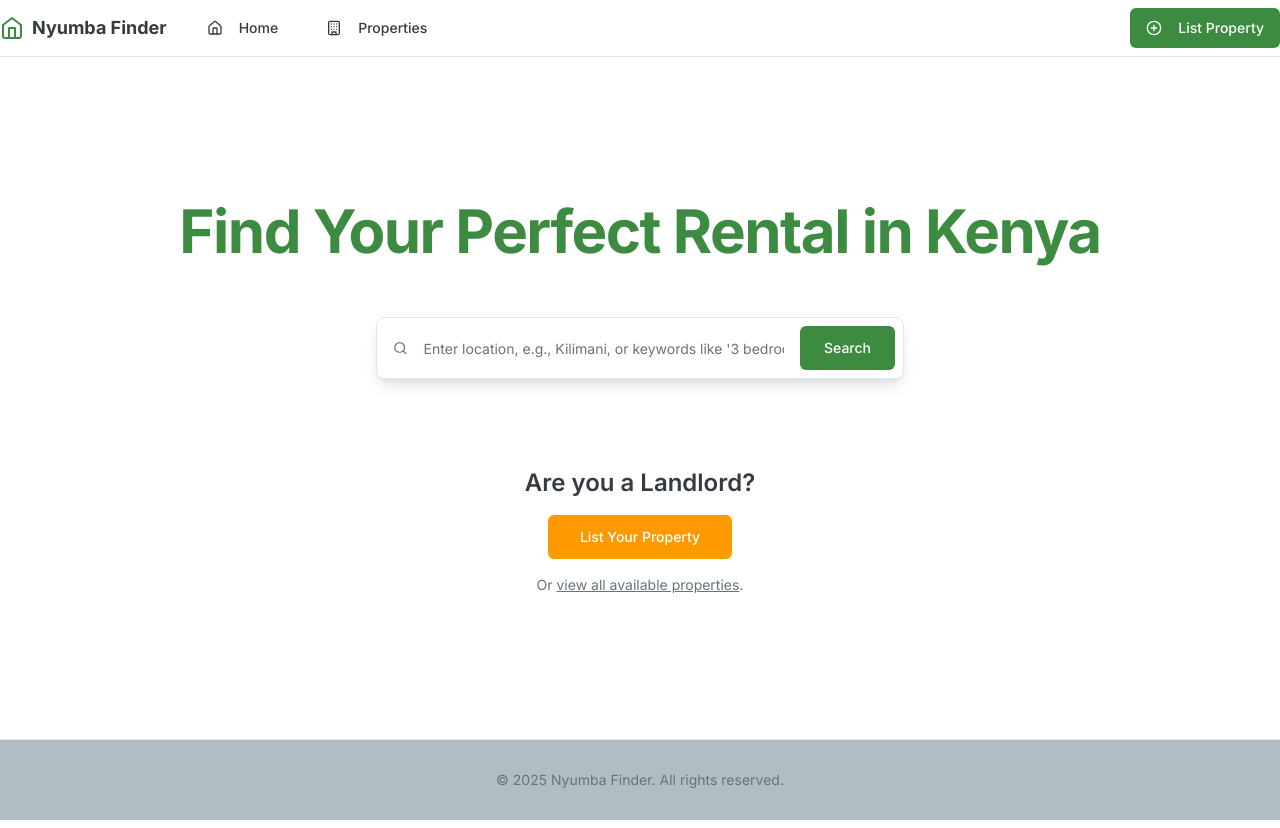
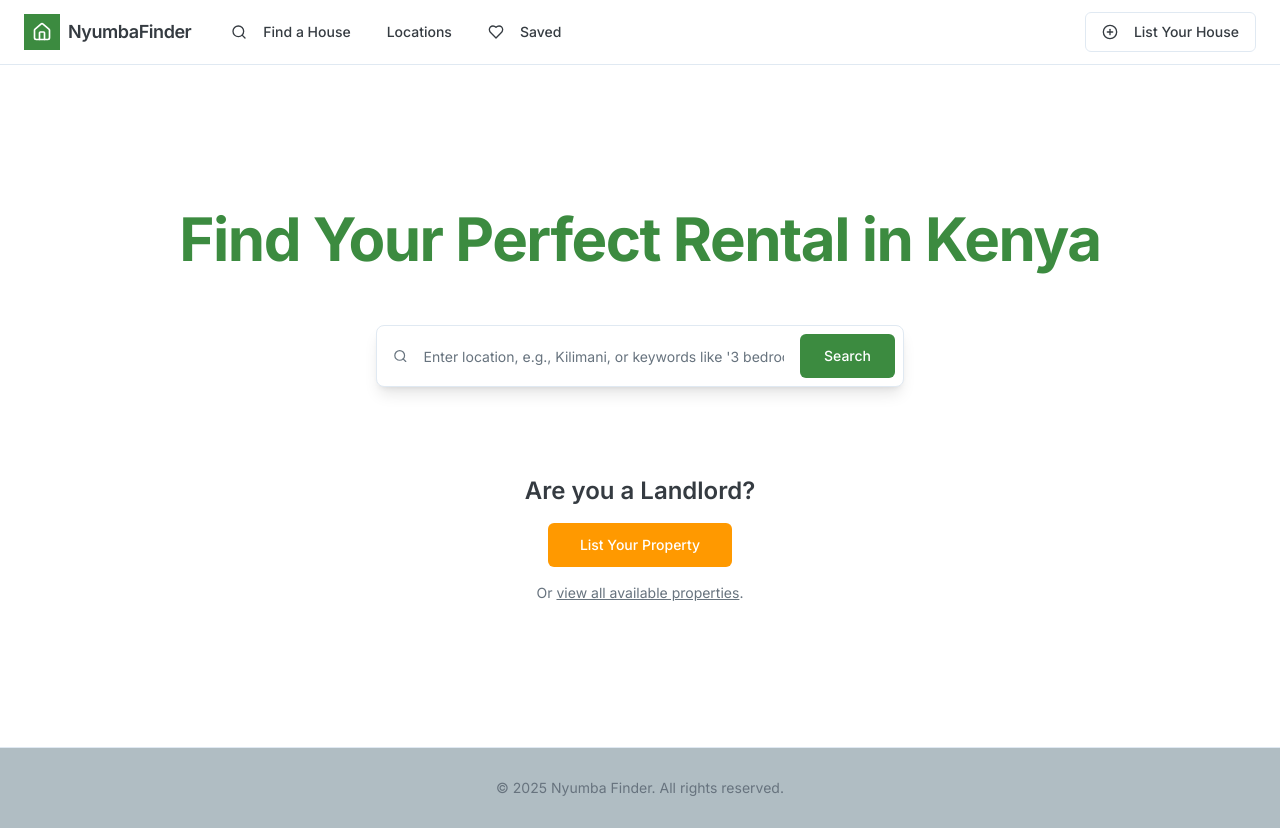
Before and after one commit to jaykurgat/Nyumba-Finder, a Next.js app: page / in a window 1280 px wide. Built offline with nearby package versions, Linux system fonts and the light colour scheme.

Commit message:
Build V2 tenant-focused navigation shell

```diff
--- a/src/components/layout/Header.tsx
+++ b/src/components/layout/Header.tsx
@@ -1,39 +1,23 @@
 import Link from 'next/link';
 import { Button } from '@/components/ui/button';
-import { Home, PlusCircle, Building } from 'lucide-react'; // Added Building icon
+import { Heart, Home, Search, PlusCircle } from 'lucide-react';
 
 export function Header() {
   return (
-    <header className="sticky top-0 z-50 w-full border-b bg-background/95 backdrop-blur supports-[backdrop-filter]:bg-background/60">
-      <div className="container flex h-14 items-center">
-        <Link href="/" className="mr-6 flex items-center space-x-2">
-          <svg xmlns="http://www.w3.org/2000/svg" viewBox="0 0 24 24" fill="none" stroke="currentColor" strokeWidth="2" strokeLinecap="round" strokeLinejoin="round" className="h-6 w-6 text-primary">
-            <path d="m3 9 9-7 9 7v11a2 2 0 0 1-2 2H5a2 2 0 0 1-2-2z"></path>
-            <polyline points="9 22 9 12 15 12 15 22"></polyline>
-          </svg>
-          <span className="font-bold text-lg">Nyumba Finder</span>
+    <header className="sticky top-0 z-50 w-full border-b bg-background/95 backdrop-blur">
+      <div className="container mx-auto flex h-16 items-center gap-6 px-4 md:px-6">
+        <Link href="/" className="flex items-center gap-2 shrink-0">
+          <span className="flex h-9 w-9 items-center justify-center bg-primary text-primary-foreground">
+            <Home className="h-5 w-5" />
+          </span>
+          <span className="text-lg font-semibold tracking-tight">NyumbaFinder</span>
         </Link>
-        <nav className="flex flex-1 items-center space-x-4">
-          <Button variant="ghost" asChild>
-            <Link href="/">
-              <Home className="mr-2 h-4 w-4" />
-              Home
-            </Link>
-          </Button>
-           <Button variant="ghost" asChild>
-            <Link href="/properties">
-              <Building className="mr-2 h-4 w-4" /> {/* Changed icon */}
-              Properties
-            </Link>
-          </Button>
+        <nav className="hidden md:flex items-center gap-1">
+          <Button variant="ghost" asChild><Link href="/properties"><Search className="mr-2 h-4 w-4" />Find a House</Link></Button>
+          <Button variant="ghost" asChild><Link href="/properties?view=locations">Locations</Link></Button>
+          <Button variant="ghost" asChild><Link href="/properties?view=saved"><Heart className="mr-2 h-4 w-4" />Saved</Link></Button>
         </nav>
-        <div className="flex items-center space-x-2">
-          <Button asChild>
-            <Link href="/list-property">
-              <PlusCircle className="mr-2 h-4 w-4" /> List Property
-            </Link>
-          </Button>
-        </div>
+        <div className="ml-auto"><Button variant="outline" asChild><Link href="/list-property"><PlusCircle className="mr-2 h-4 w-4" />List Your House</Link></Button></div>
       </div>
     </header>
   );
```
